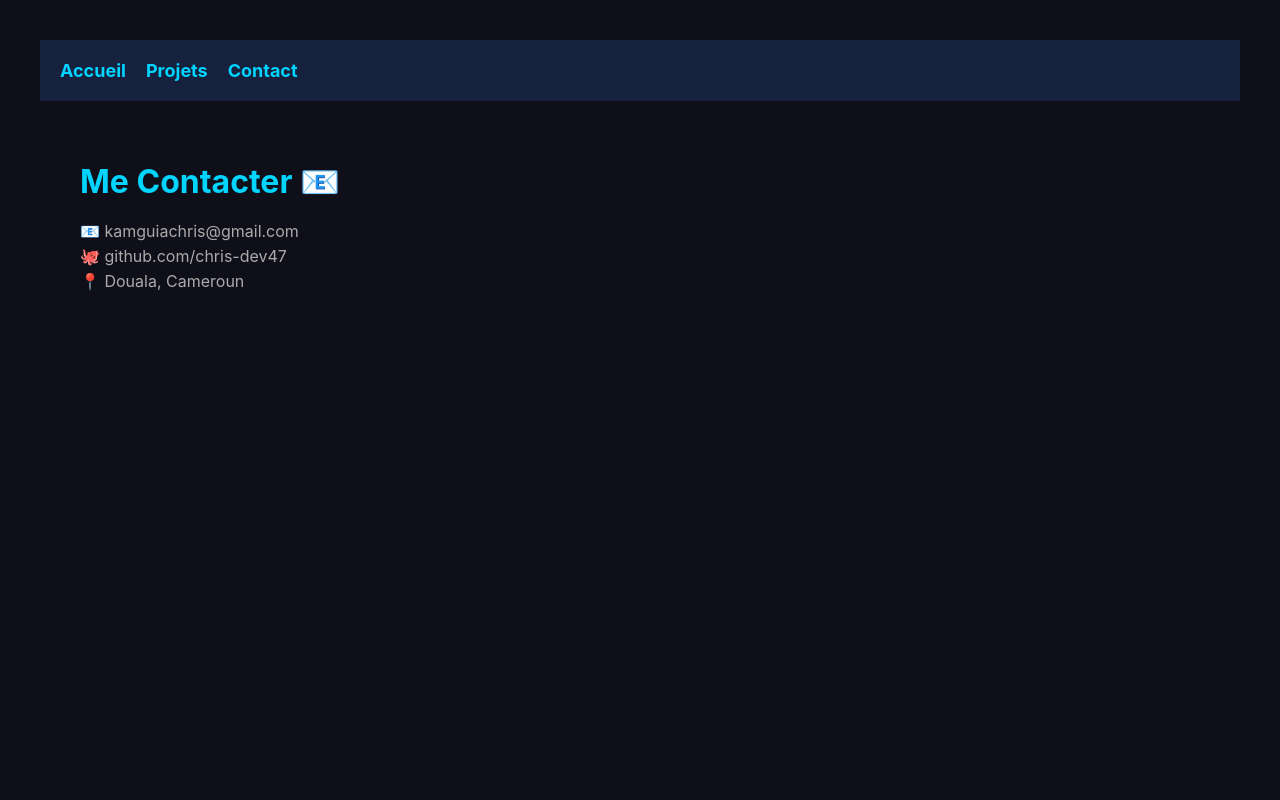
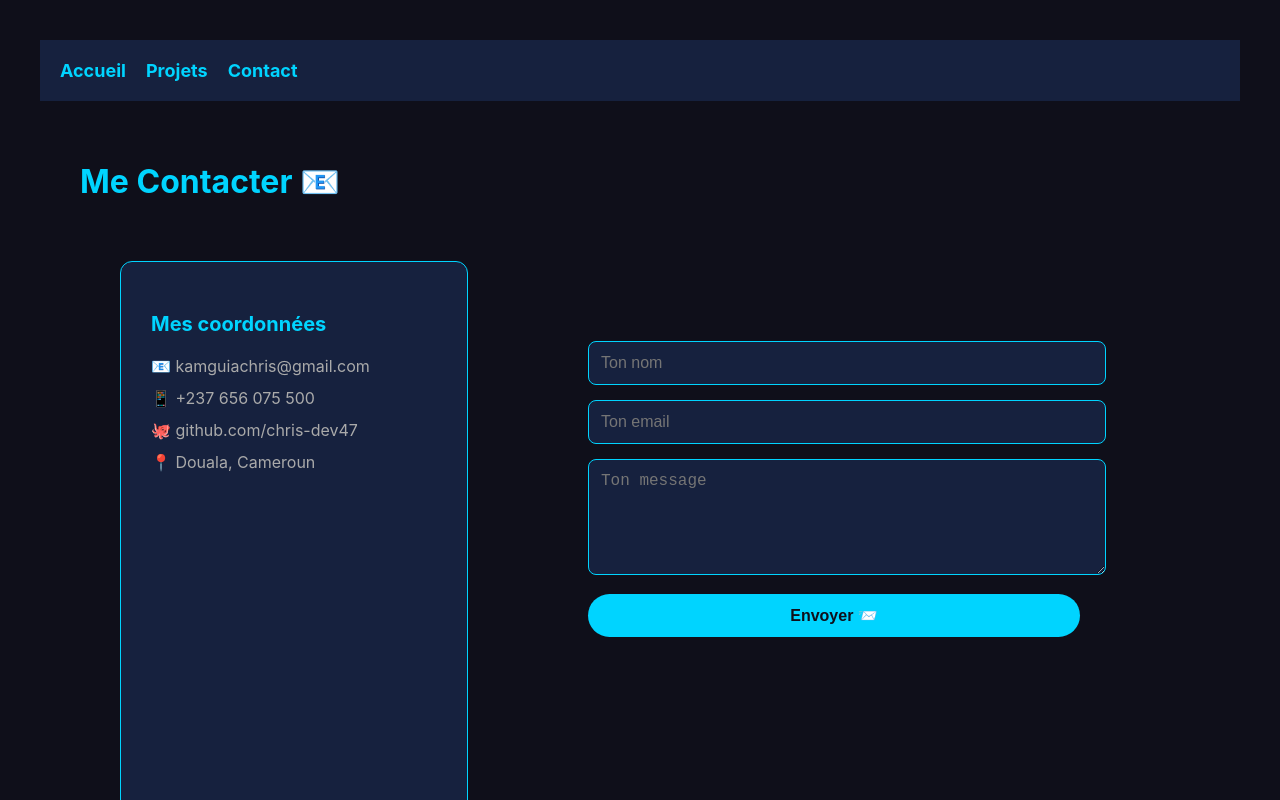
Before and after one commit to chris-dev47/react-projects, a React (Create React App) app: page /contact in a window 1280 px wide. Shown: the top 800 px of the page. Built offline with nearby package versions, Linux system fonts and the light colour scheme.

Commit message:
Page Contact avec formulaire interactif

```diff
--- a/src/App.css
+++ b/src/App.css
@@ -171,3 +171,77 @@ p {
   color: #aaaaaa;
   font-size: 16px;
 }
+
+.contact-grid {
+  display: flex;
+  gap: 40px;
+  flex-wrap: wrap;
+  margin-top: 20px;
+}
+
+.contact-infos {
+  background-color: #16213e;
+  border: 1px solid #00d4ff;
+  padding: 30px;
+  border-radius: 12px;
+  flex: 1;
+  min-width: 250px;
+}
+
+.contact-infos h3 {
+  color: #00d4ff;
+  margin-bottom: 20px;
+  font-size: 20px;
+}
+
+.contact-infos p {
+  margin: 12px 0;
+  font-size: 16px;
+}
+
+.contact-form {
+  flex: 2;
+  min-width: 300px;
+}
+
+.contact-form input,
+.contact-form textarea {
+  width: 100%;
+  padding: 12px;
+  margin-bottom: 15px;
+  border-radius: 8px;
+  border: 1px solid #00d4ff;
+  background-color: #16213e;
+  color: white;
+  font-size: 16px;
+}
+
+.contact-form button {
+  background-color: #00d4ff;
+  color: #0f0f1a;
+  padding: 12px 30px;
+  border: none;
+  border-radius: 25px;
+  font-size: 16px;
+  font-weight: bold;
+  cursor: pointer;
+  width: 100%;
+}
+
+.contact-form button:hover {
+  background-color: white;
+}
+
+.succes {
+  background-color: #16213e;
+  border: 2px solid #00d4ff;
+  padding: 40px;
+  border-radius: 12px;
+  text-align: center;
+}
+
+.succes h3 {
+  font-size: 28px;
+  color: #00d4ff;
+  margin-bottom: 10px;
+}
--- a/src/pages/Contact.js
+++ b/src/pages/Contact.js
@@ -1,10 +1,63 @@
+import { useState } from "react"
+
 function Contact() {
+  const [nom, setNom] = useState("")
+  const [email, setEmail] = useState("")
+  const [message, setMessage] = useState("")
+  const [envoye, setEnvoye] = useState(false)
+
+  const envoyer = () => {
+    if (nom !== "" && email !== "" && message !== "") {
+      setEnvoye(true)
+    } else {
+      alert("Remplis tous les champs !")
+    }
+  }
+
   return (
     <div>
       <h1>Me Contacter 📧</h1>
-      <p>📧 kamguiachris@gmail.com</p>
-      <p>🐙 github.com/chris-dev47</p>
-      <p>📍 Douala, Cameroun</p>
+
+      <div className="contact-grid">
+
+        <div className="contact-infos">
+          <h3>Mes coordonnées</h3>
+          <p>📧 kamguiachris@gmail.com</p>
+          <p>📱 +237 656 075 500</p>
+          <p>🐙 github.com/chris-dev47</p>
+          <p>📍 Douala, Cameroun</p>
+        </div>
+
+        <div className="contact-form">
+          {envoye ? (
+            <div className="succes">
+              <h3>✅ Message envoyé !</h3>
+              <p>Merci {nom}, je te réponds bientôt !</p>
+            </div>
+          ) : (
+            <div>
+              <input
+                placeholder="Ton nom"
+                value={nom}
+                onChange={(e) => setNom(e.target.value)}
+              />
+              <input
+                placeholder="Ton email"
+                value={email}
+                onChange={(e) => setEmail(e.target.value)}
+              />
+              <textarea
+                placeholder="Ton message"
+                value={message}
+                onChange={(e) => setMessage(e.target.value)}
+                rows="5"
+              />
+              <button onClick={envoyer}>Envoyer 📨</button>
+            </div>
+          )}
+        </div>
+
+      </div>
     </div>
   )
 }
```
